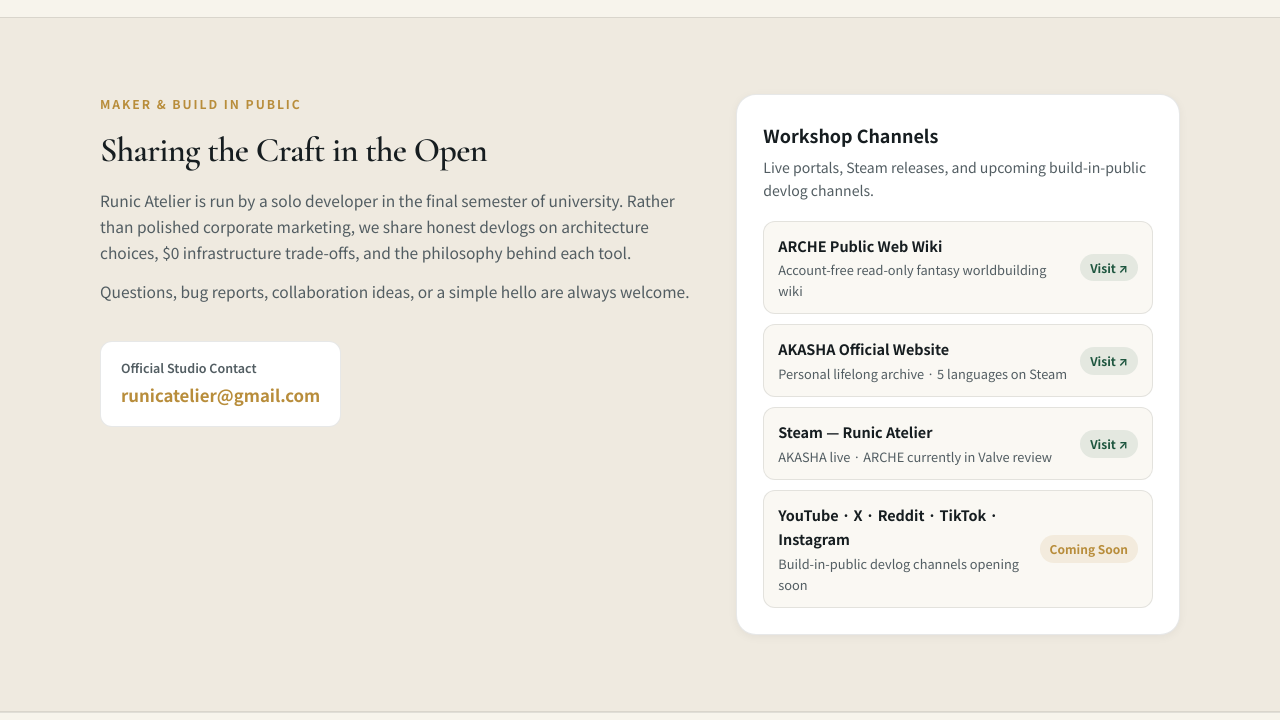
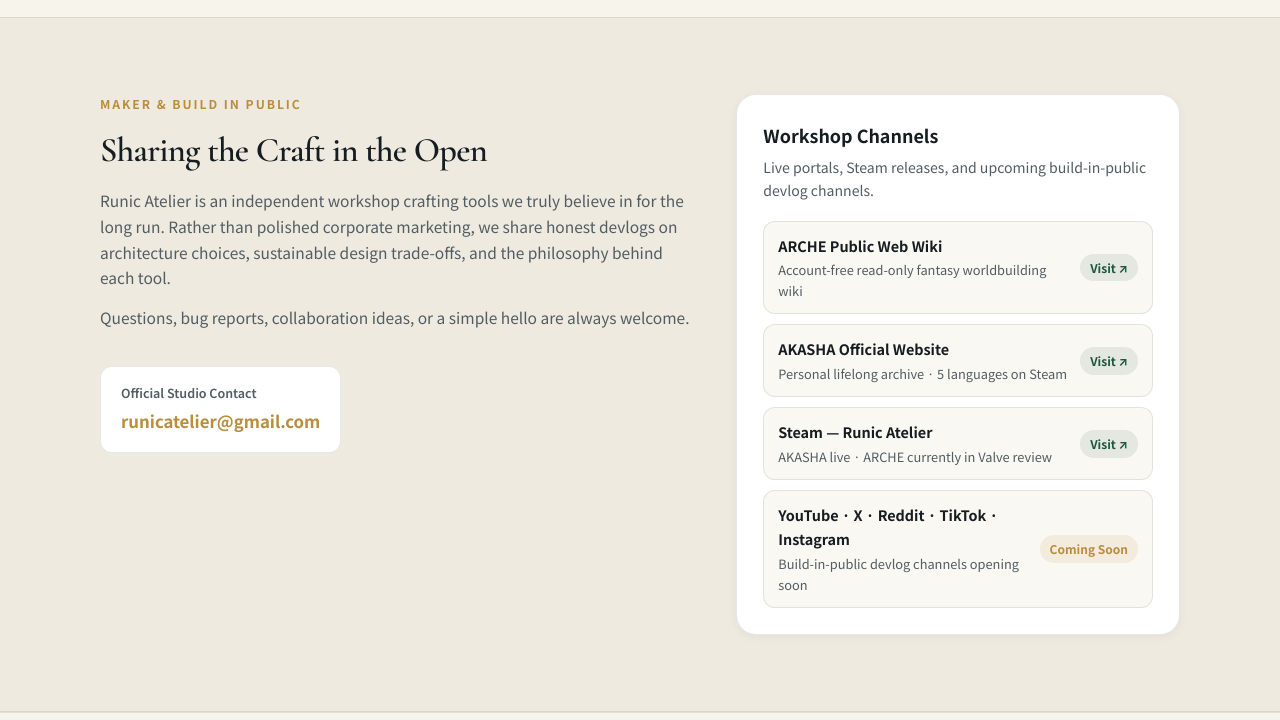
Before and after one commit to AIRA1346/runic-atelier, a plain HTML site: page index.html in a window 1280 px wide. Shown: the part 2574-3294 px from the top of the page. Drawn offline with nearby package versions, Linux system fonts and the light colour scheme.

Commit message:
docs: refine Runic Atelier workshop copy to timeless studio identity

```diff
--- a/app.js
+++ b/app.js
@@ -77,7 +77,7 @@ const COPY = {
     pharosLinkEn: 'Open Pharos (English) ↗',
     wsKicker: 'MAKER & BUILD IN PUBLIC',
     wsTitle: '만드는 과정도 함께 기록합니다',
-    wsBody1: '룬 아뜰리에는 대학 마지막 학기를 보내고 있는 1인 개발자가 운영하는 작은 독립 공방입니다. 화려한 마케팅 문구 대신, 왜 이런 구조를 선택했고 어떤 시행착오를 겪었는지 개발 과정과 철학을 꾸준히 나누고 있습니다.',
+    wsBody1: '룬 아뜰리에는 가치 있다고 믿는 도구를 오래 남는 방식으로 직접 깎아 만드는 독립 공방입니다. 화려한 마케팅 문구 대신, 왜 이런 구조를 선택했고 어떤 시행착오를 겪었는지 개발 과정과 철학을 꾸준히 나누고 있습니다.',
     wsBody2: '제품 제안, 버그 제보, 협업 문의, 혹은 그냥 응원 한마디까지 언제든 편하게 연락해 주세요.',
     wsContactLabel: '공식 개발사 연락처',
     chTitle: '공방 채널',
@@ -131,7 +131,7 @@ const COPY = {
     pharosLinkEn: 'Open Pharos (English) ↗',
     wsKicker: 'MAKER & BUILD IN PUBLIC',
     wsTitle: 'Sharing the Craft in the Open',
-    wsBody1: 'Runic Atelier is run by a solo developer in the final semester of university. Rather than polished corporate marketing, we share honest devlogs on architecture choices, \$0 infrastructure trade-offs, and the philosophy behind each tool.',
+    wsBody1: 'Runic Atelier is an independent workshop crafting tools we truly believe in for the long run. Rather than polished corporate marketing, we share honest devlogs on architecture choices, sustainable design trade-offs, and the philosophy behind each tool.',
     wsBody2: 'Questions, bug reports, collaboration ideas, or a simple hello are always welcome.',
     wsContactLabel: 'Official Studio Contact',
     chTitle: 'Workshop Channels',
--- a/index.html
+++ b/index.html
@@ -210,7 +210,7 @@
           <p class="section-kicker" data-i18n="wsKicker">MAKER &amp; BUILD IN PUBLIC</p>
           <h2 class="section-title" data-i18n="wsTitle">만드는 과정도 함께 기록합니다</h2>
           <p class="workshop-body" data-i18n="wsBody1">
-            룬 아뜰리에는 대학 마지막 학기를 보내고 있는 1인 개발자가 운영하는 작은 독립 공방입니다. 화려한 마케팅 문구 대신, 왜 이런 구조를 선택했고 어떤 시행착오를 겪었는지 개발 과정과 철학을 꾸준히 나누고 있습니다.
+            룬 아뜰리에는 가치 있다고 믿는 도구를 오래 남는 방식으로 직접 깎아 만드는 독립 공방입니다. 화려한 마케팅 문구 대신, 왜 이런 구조를 선택했고 어떤 시행착오를 겪었는지 개발 과정과 철학을 꾸준히 나누고 있습니다.
           </p>
           <p class="workshop-body" data-i18n="wsBody2">
             제품 제안, 버그 제보, 협업 문의, 혹은 그냥 응원 한마디까지 언제든 편하게 연락해 주세요.
```
